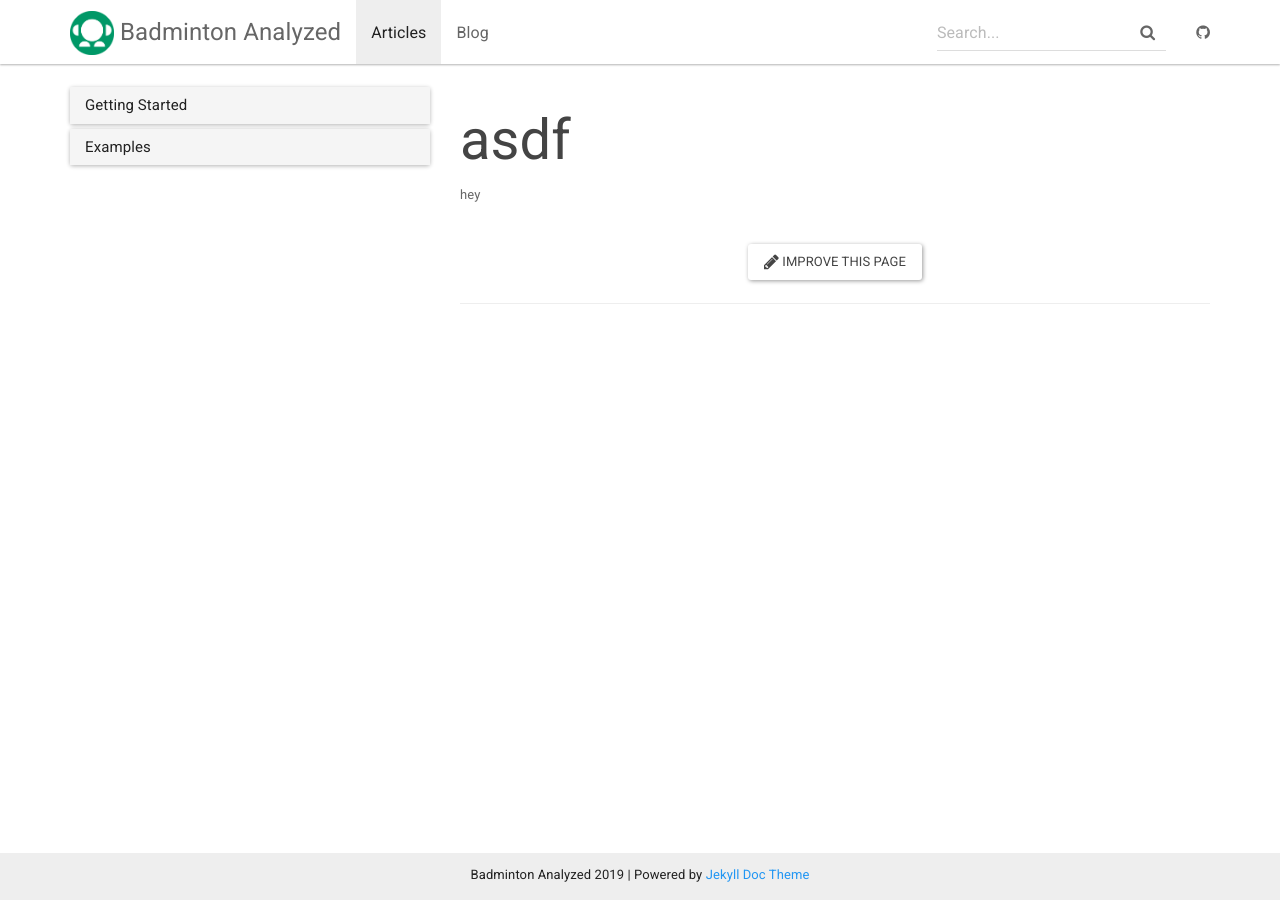
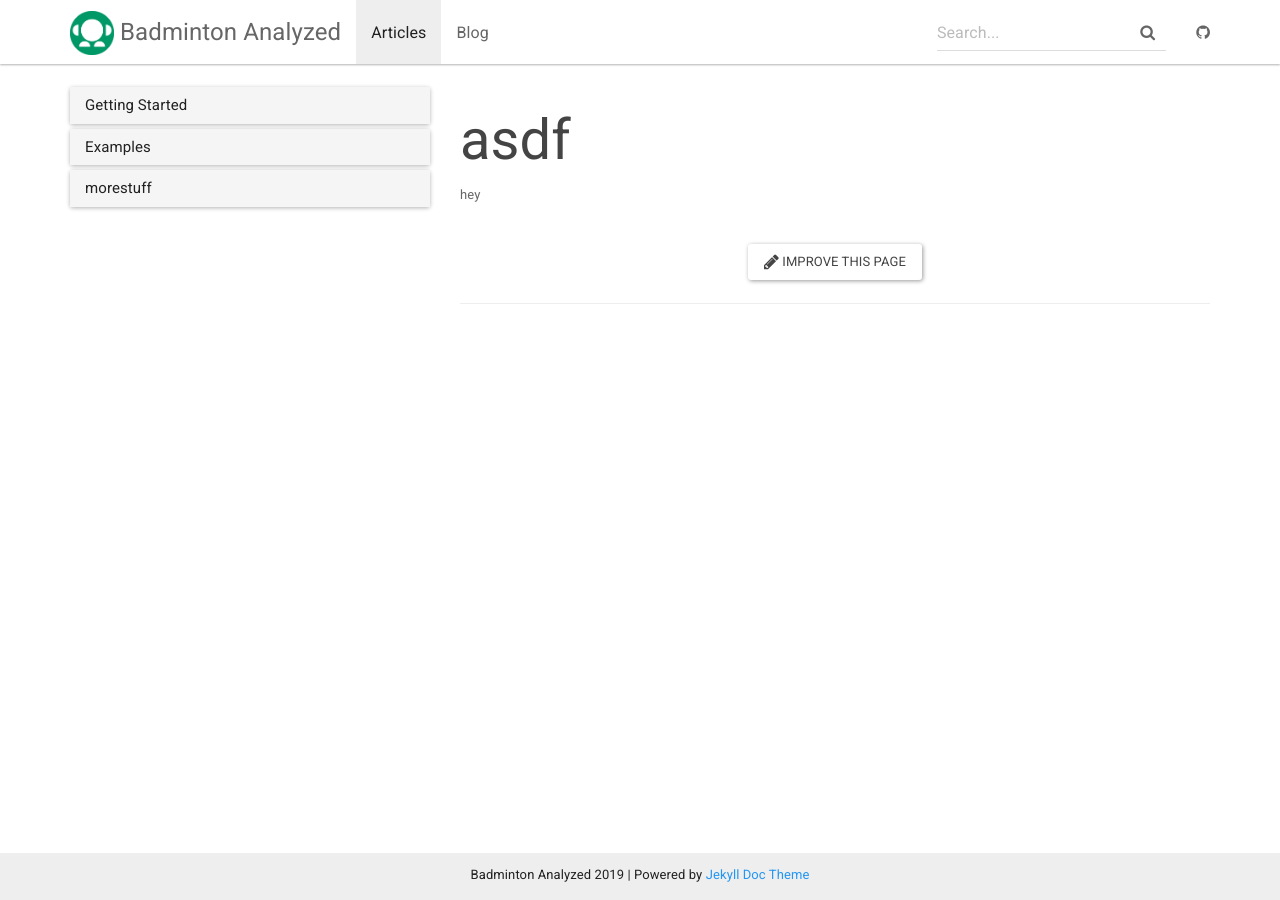
Before and after one commit to Amisuta/badminton, a Jekyll site: the page built from _docs/morestuff/asdf.md, in a window 1280 px wide. Built offline with Jekyll 4.4.1, drawn with Linux system fonts in a browser that asks for light colours.

Commit message:
Update docs.yml

```diff
--- a/_data/docs.yml
+++ b/_data/docs.yml
@@ -9,3 +9,7 @@
   - cheatsheet
   - font-awesome
   - bootstrap
+
+- title: morestuff
+  docs:
+  - asdf
```
